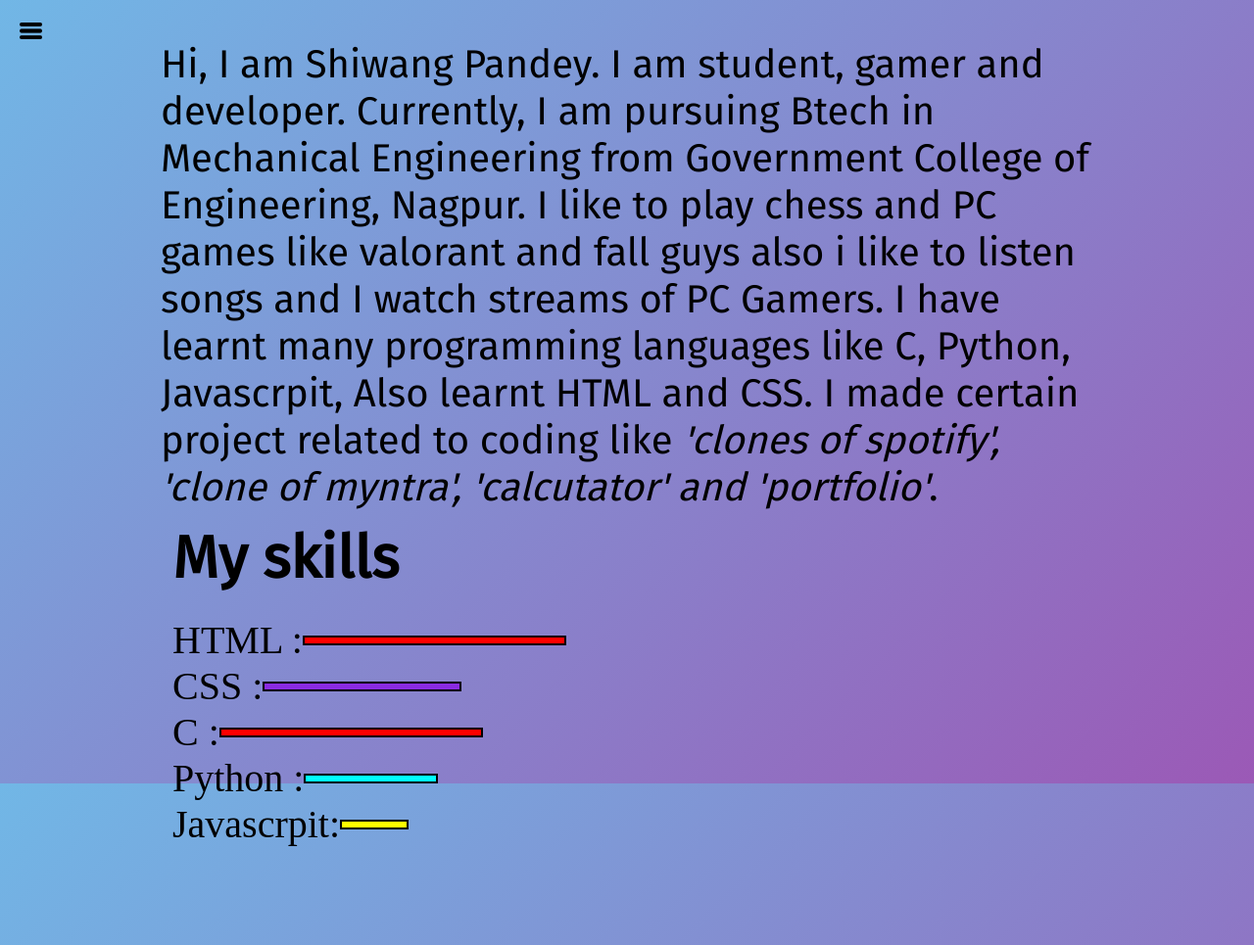
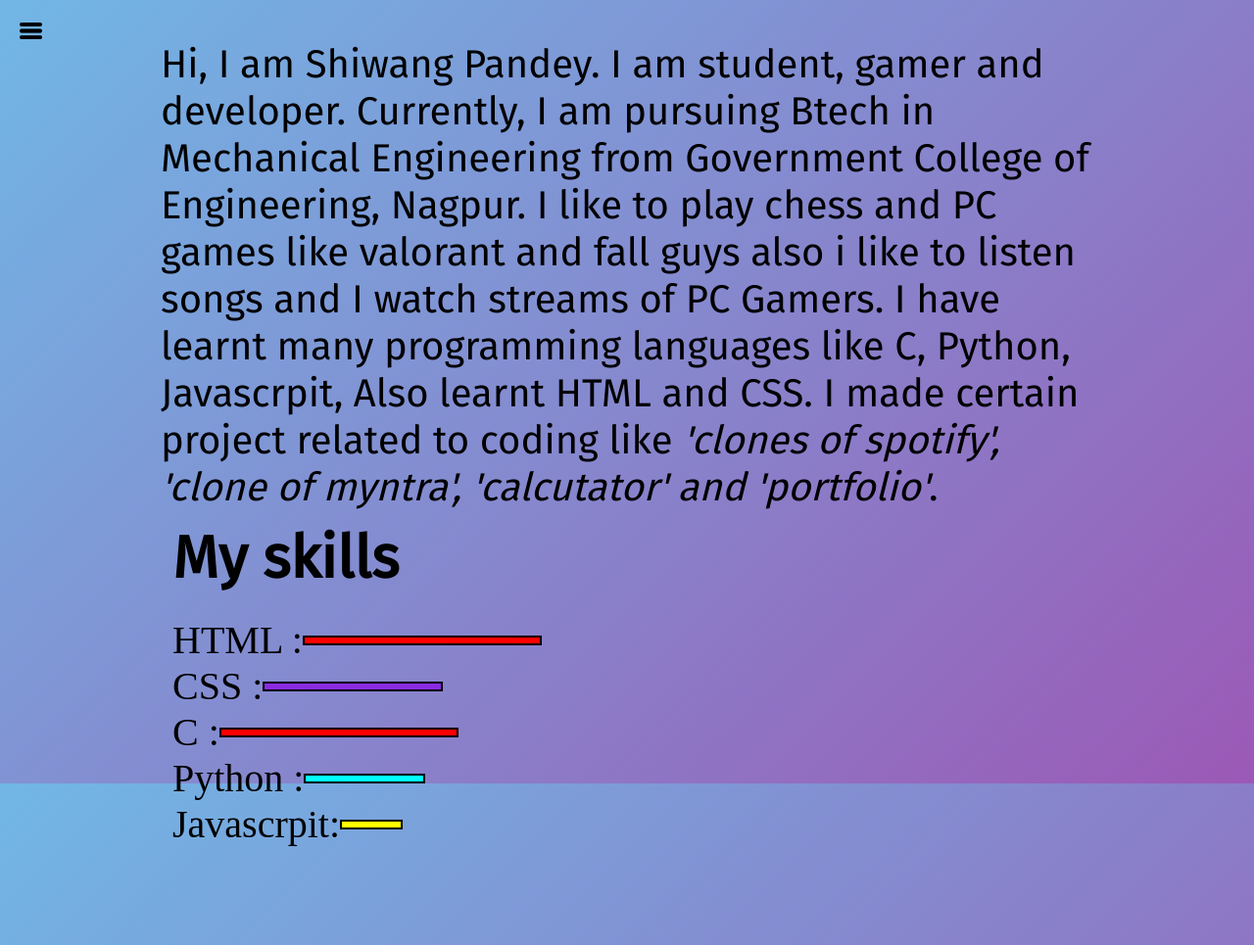
Before and after one commit to shiwangPandey/portfolio, a plain HTML site: page intro.html in a window 1280 px wide. Shown: the whole page at 98% size. Drawn offline with Linux system fonts and the light colour scheme.

Commit message:
changes in intro

```diff
--- a/style.css
+++ b/style.css
@@ -246,18 +246,18 @@ p{
     font-weight: 900;
 }
 .hundred{
-    width:265px;
+    width:240px;
 }
 .seventyfive{
-    width: 198.75px;
+    width: 180px;
     background-color: blueviolet;
 }
 .fifty{
-    width: 132.5px;
+    width: 120px;
     background-color: aqua;
 }
 .t5{
-    width: 66.25px;
+    width: 60px;
     background-color: yellow;
 }
 .sidebarGo{
```
